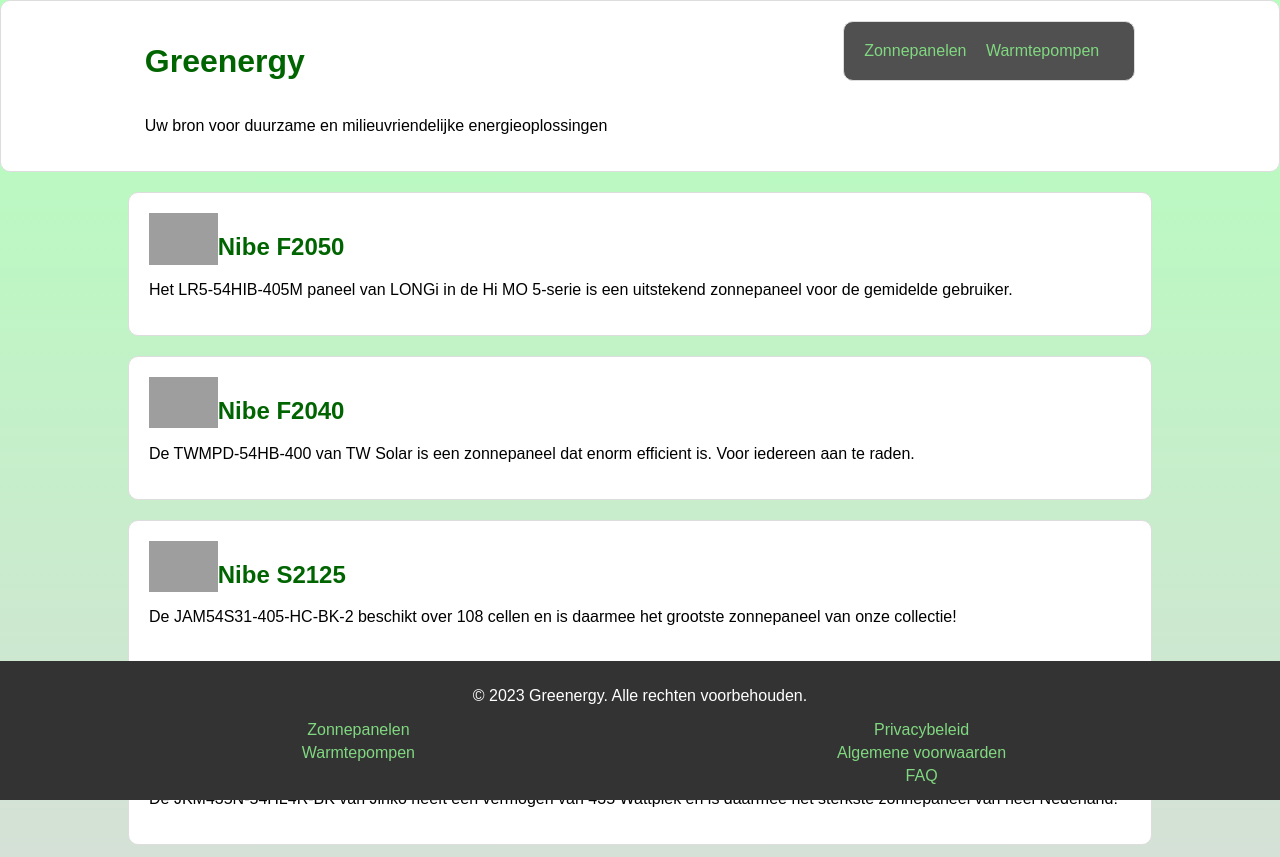
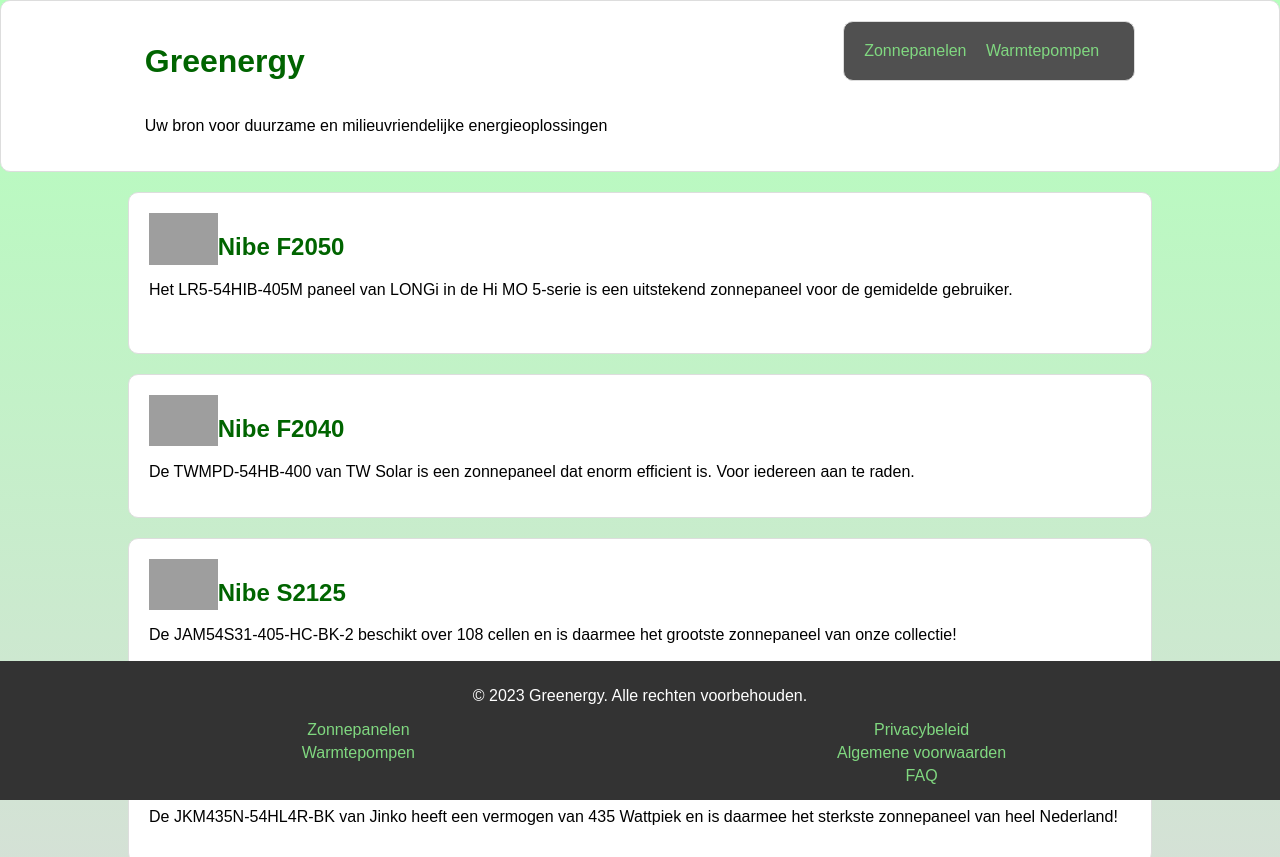
Before and after one commit to theideveld/greenergy, a plain HTML site: page warmtepompen.html in a window 1280 px wide. Shown: the top 857 px of the page. Drawn offline with Linux system fonts and the light colour scheme; grey boxes are pictures that could not be loaded.

Commit message:
Update warmtepompen.html

```diff
--- a/warmtepompen.html
+++ b/warmtepompen.html
@@ -40,7 +40,7 @@
             <section id="warmtepompen">
                 <img src="https://netmagmedia.s3.amazonaws.com/uploads/2018/06/NIBE_F2040-6_hero211.jpg" alt="Nibe F2050" style="float: left" width="7%" class="zoom">
                 <h2>Nibe F2050</h2>
-                <p>Het LR5-54HIB-405M paneel van LONGi in de Hi MO 5-serie is een uitstekend zonnepaneel voor de gemidelde gebruiker.</p>
+                <p>Het LR5-54HIB-405M paneel van LONGi in de Hi MO 5-serie is een uitstekend zonnepaneel voor de gemidelde gebruiker.</p><br>
                 <!--voeg wat random info hier to ofz-->
             </section>
         </a>
```
